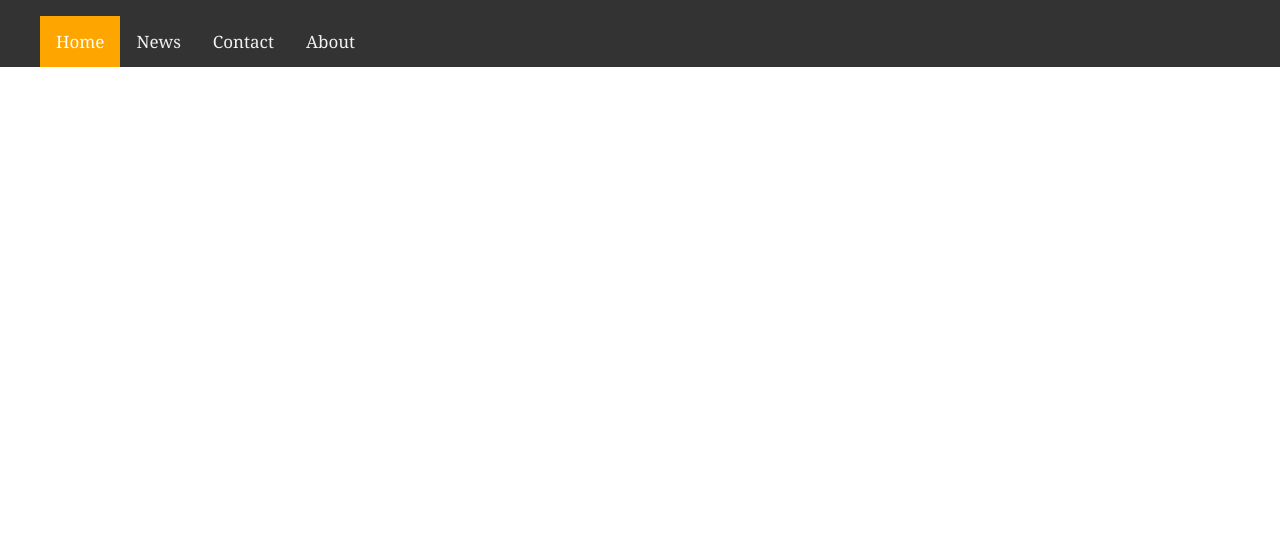
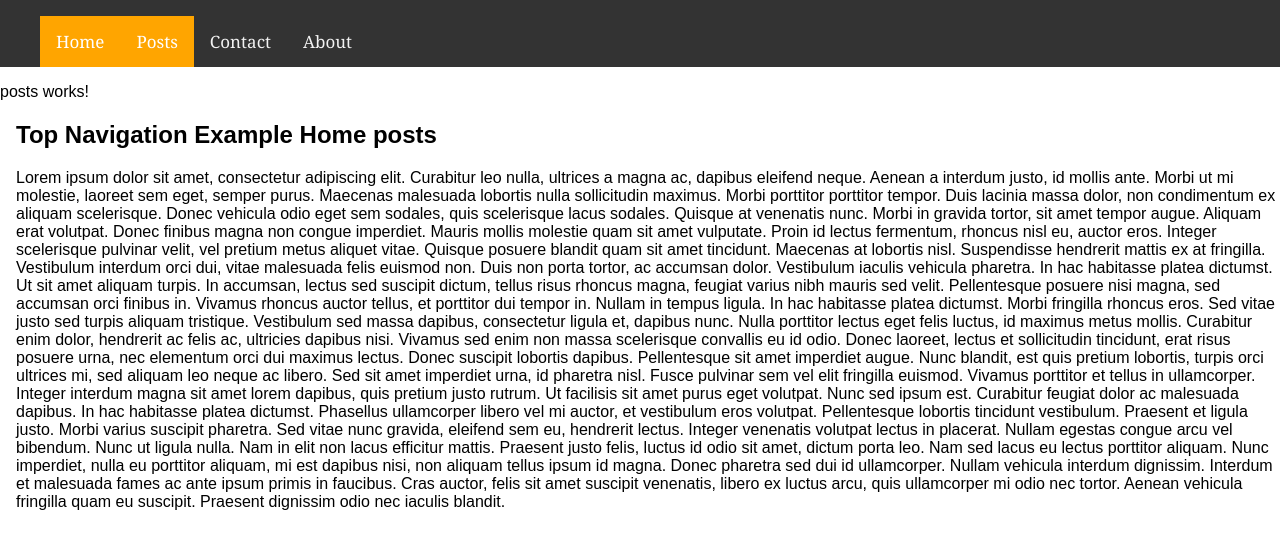
Before and after one commit to adrabczyk90/comarch-app, an Angular app: page /posts in a window 1280 px wide. Before the commit this address led to /. Shown: the top 548 px of the page. Built offline with nearby package versions, Linux system fonts and the light colour scheme.

Commit message:
work in progress open API

```diff
--- a/package.json
+++ b/package.json
@@ -6,7 +6,8 @@
     "start": "ng serve",
     "build": "ng build",
     "watch": "ng build --watch --configuration development",
-    "test": "ng test"
+    "test": "ng test",
+    "generate:api":  "openapi-generator-cli generate -i docs/openapi.yaml -g typescript-angular -o generated-sources/openapi --additional-properties=ngVersion=6.1.7,npmName=restClient,supportsES6=true,npmVersion=6.9.0,withInterfaces=true"
   },
   "private": true,
   "dependencies": {
@@ -26,6 +27,7 @@
     "@angular-devkit/build-angular": "~12.2.8",
     "@angular/cli": "~12.2.8",
     "@angular/compiler-cli": "~12.2.0",
+    "@openapitools/openapi-generator-cli": "^2.4.11",
     "@types/jasmine": "~3.8.0",
     "@types/node": "^12.11.1",
     "jasmine-core": "~3.8.0",
--- a/src/app/app-routing.module.ts
+++ b/src/app/app-routing.module.ts
@@ -3,12 +3,12 @@ import { RouterModule, Routes } from '@angular/router';
 import { AboutComponent } from './about/about.component';
 import { ContactComponent } from './contact/contact.component';
 import { HomeComponent } from './home/home.component';
-import { NewsComponent } from './news/news.component';
+import { PostsComponent } from './posts/posts.component';
 
 const routes: Routes = [
   {path: '', redirectTo: '/home', pathMatch: 'full'},
   { path: 'home', component: HomeComponent },
-  { path: 'news', component: NewsComponent },
+  { path: 'posts', component: PostsComponent },
   { path: 'contact', component: ContactComponent },
   { path: 'about', component: AboutComponent },
 ];
--- a/src/app/app.component.html
+++ b/src/app/app.component.html
@@ -3,16 +3,10 @@
 
   <ul>
     <a routerLink="/home" routerLinkActive="active" class="active">Home</a>
-    <a routerLink="/news" routerLinkActive="active" >News</a>
+    <a routerLink="/posts" routerLinkActive="active" >Posts</a>
     <a routerLink="/contact" routerLinkActive="active">Contact</a>
     <a routerLink="/about" routerLinkActive="active">About</a>
   </ul>
-
-
-  <!-- <a class="active" href="#home">Home</a>
-  <a href="#news">News</a>
-  <a href="#contact">Contact</a>
-  <a href="#about">About</a> -->
 </div>
   <!-- Footer -->
   <footer>
--- a/src/app/app.module.ts
+++ b/src/app/app.module.ts
@@ -4,15 +4,33 @@ import { RouterModule } from '@angular/router';
 
 import { AppRoutingModule } from './app-routing.module';
 import { AppComponent } from './app.component';
-import { NewsComponent } from './news/news.component';
+import { PostsComponent } from './posts/posts.component';
 import { HomeComponent } from './home/home.component';
 import { ContactComponent } from './contact/contact.component';
 import { AboutComponent } from './about/about.component';
+import { HttpClientModule } from '@angular/common/http';
+
+import { environment } from '../environments/environment';
+
+import {
+  ApiModule,
+  Configuration,
+  ConfigurationParameters,
+} from './core/api/v1';
+
+
+export function apiConfigFactory(): Configuration {
+  const params: ConfigurationParameters = {
+    basePath: environment.basePath,
+  };
+  return new Configuration(params);
+}
+
 
 @NgModule({
   declarations: [
     AppComponent,
-    NewsComponent,
+    PostsComponent,
     HomeComponent,
     ContactComponent,
     AboutComponent
@@ -20,6 +38,7 @@ import { AboutComponent } from './about/about.component';
   imports: [
     BrowserModule,
     AppRoutingModule,
+    HttpClientModule
   ],
   exports: [ RouterModule ],
   providers: [],
--- a/src/app/news/news.component.ts
+++ /dev/null
@@ -1,15 +0,0 @@
-import { Component, OnInit } from '@angular/core';
-
-@Component({
-  selector: 'app-news',
-  templateUrl: './news.component.html',
-  styleUrls: ['./news.component.css']
-})
-export class NewsComponent implements OnInit {
-
-  constructor() { }
-
-  ngOnInit(): void {
-  }
-
-}
--- a/src/app/news/news.component.html
+++ b/src/app/posts/posts.component.html
@@ -1,7 +1,7 @@
-<p>news works!</p>
+<p>posts works!</p>
 
 <div style="padding-left:16px">
-    <h2>Top Navigation Example Home News</h2>
+    <h2>Top Navigation Example Home posts</h2>
     <p>Lorem ipsum dolor sit amet, consectetur adipiscing elit. Curabitur leo nulla, ultrices a magna ac, dapibus eleifend neque. Aenean a interdum justo, id mollis ante. Morbi ut mi molestie, laoreet sem eget, semper purus. Maecenas malesuada lobortis nulla sollicitudin maximus. Morbi porttitor porttitor tempor. Duis lacinia massa dolor, non condimentum ex aliquam scelerisque. Donec vehicula odio eget sem sodales, quis scelerisque lacus sodales. Quisque at venenatis nunc. Morbi in gravida tortor, sit amet tempor augue. Aliquam erat volutpat. Donec finibus magna non congue imperdiet. Mauris mollis molestie quam sit amet vulputate. Proin id lectus fermentum, rhoncus nisl eu, auctor eros. Integer scelerisque pulvinar velit, vel pretium metus aliquet vitae. Quisque posuere blandit quam sit amet tincidunt.
 
       Maecenas at lobortis nisl. Suspendisse hendrerit mattis ex at fringilla. Vestibulum interdum orci dui, vitae malesuada felis euismod non. Duis non porta tortor, ac accumsan dolor. Vestibulum iaculis vehicula pharetra. In hac habitasse platea dictumst. Ut sit amet aliquam turpis. In accumsan, lectus sed suscipit dictum, tellus risus rhoncus magna, feugiat varius nibh mauris sed velit. Pellentesque posuere nisi magna, sed accumsan orci finibus in. Vivamus rhoncus auctor tellus, et porttitor dui tempor in.
--- /dev/null
+++ b/src/app/posts/posts.component.ts
@@ -0,0 +1,15 @@
+import { Component, OnInit } from '@angular/core';
+
+@Component({
+  selector: 'app-posts',
+  templateUrl: './posts.component.html',
+  styleUrls: ['./posts.component.css']
+})
+export class PostsComponent implements OnInit {
+
+  constructor() { }
+
+  ngOnInit(): void {
+  }
+
+}
--- a/src/environments/environment.ts
+++ b/src/environments/environment.ts
@@ -3,7 +3,8 @@
 // The list of file replacements can be found in `angular.json`.
 
 export const environment = {
-  production: false
+  production: false,
+  basePath: 'https://jsonplaceholder.typicode.com',
 };
 
 /*
```
Also changed, not shown: openapitools.json (added, +7 -0 lines), src/app/posts/posts.service.ts (added, +9 -0 lines), src/app/posts/posts.component.css (added), 2 other files (tests, documents, lock files or other folders).
